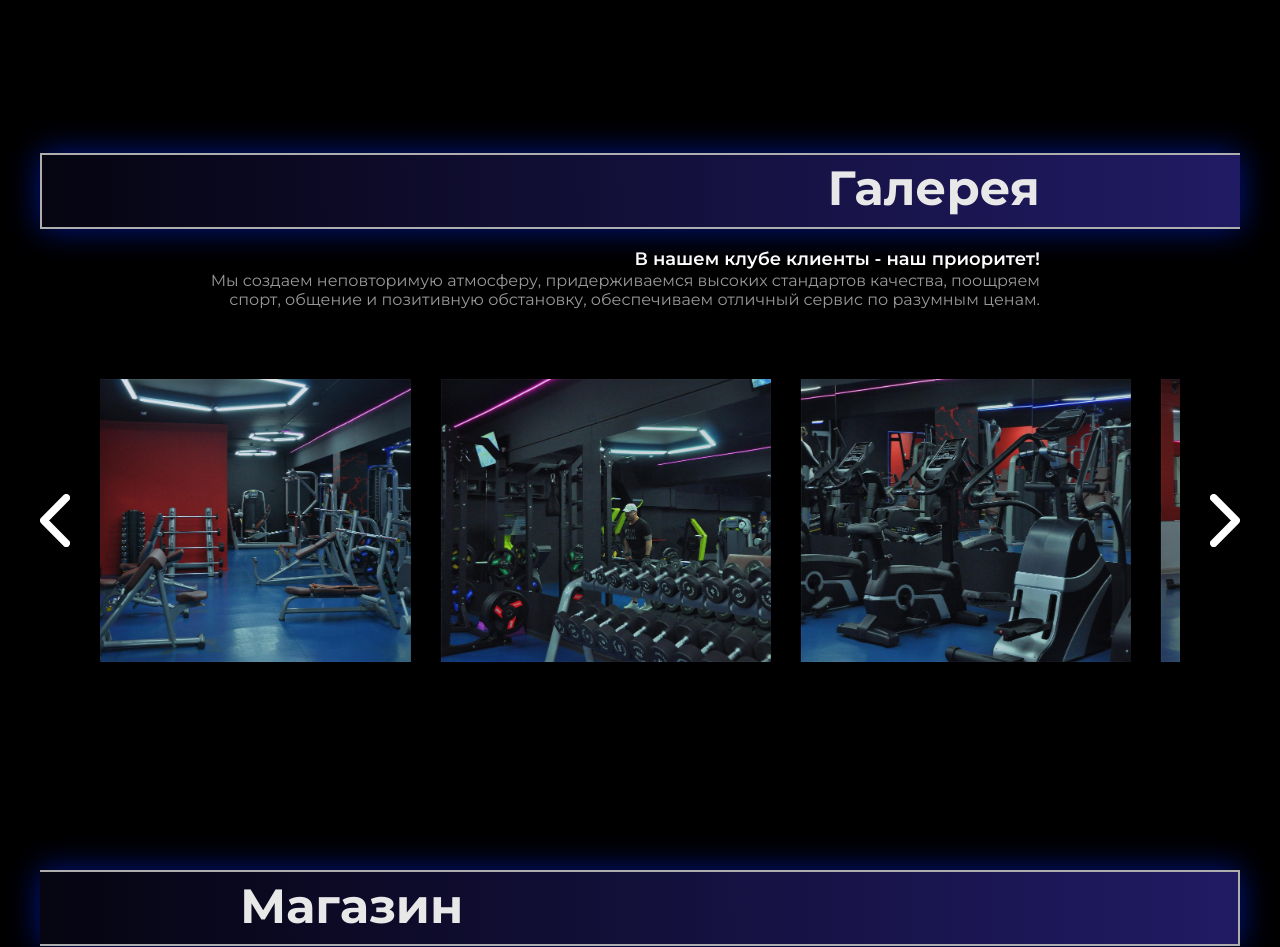
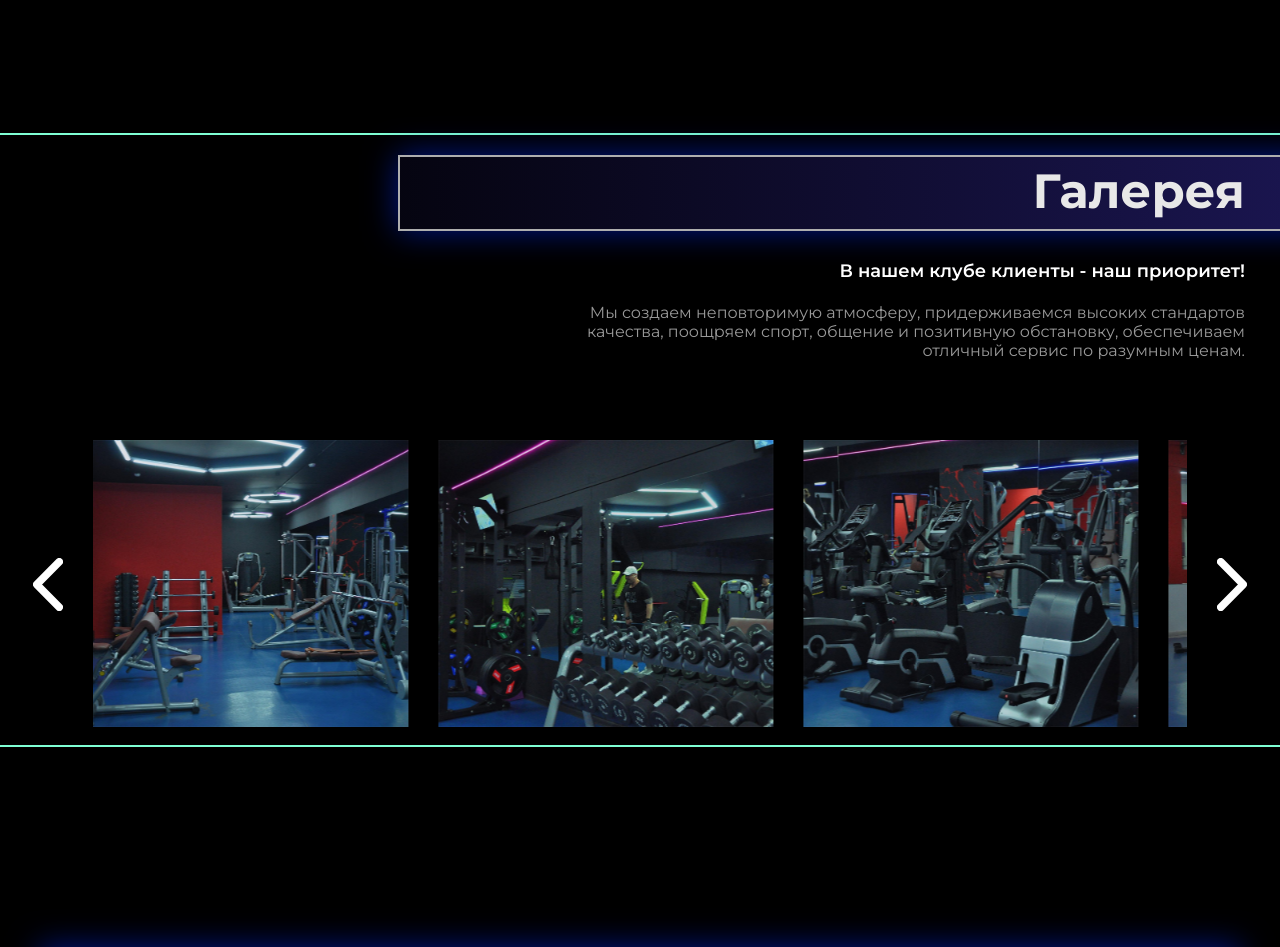
Before and after one commit to radualexeev/fitness-club, a plain HTML site: page client/index.html in a window 1280 px wide. Shown: the part 3420-4367 px from the top of the page. Drawn offline with nearby package versions, Linux system fonts and the light colour scheme.

Commit message:
finished fourth block

```diff
--- a/client/css/style.css
+++ b/client/css/style.css
@@ -442,9 +442,18 @@ a {
 
 .galery {
     margin-bottom: 200px;
+    display: flex;
     flex-direction: column;
-    display: flex;
+    justify-content: start;
+    align-items: center;
     background-color: black;
+}
+
+.block-4 {
+    width: 1920px;
+    height: 614px;
+
+    border: solid 2px aquamarine;
 }
 
 .galery-block {
@@ -466,7 +475,7 @@ a {
     font-style: normal;
     font-weight: 700;
     line-height: 100%;
-    padding: 9px 200px;
+    padding: 10px 353px 10px 0px;
     width: 1200px;
     height: 76px;
     background: linear-gradient(269deg, rgba(82, 67, 251, 0.52) -36.92%, rgba(18, 2, 45, 0.00) 119.81%);
@@ -477,10 +486,10 @@ a {
 
 .galery-text{
     margin-bottom: 70px;
+    display: flex;
     align-items: flex-end;
     justify-content: flex-end;
     flex-direction: column;
-    display: flex;
 }
 
 .info-title-galery{
@@ -490,7 +499,7 @@ a {
     line-height: 120%;
     margin-bottom: 0px;
     text-align: end;
-    padding-right: 200px;
+    padding: 10px 353px 10px 0px;
 }
 
 .info-text-galery{
@@ -500,7 +509,7 @@ a {
     font-weight: 400;
     line-height: 120%;
     text-align: right;
-    padding-right: 200px;
+    padding: 10px 353px 10px 0px;
     width: 1030px;
 }
 
@@ -692,10 +701,10 @@ a {
     background: radial-gradient(20818.76% 404.51% at 55.09% -140%, rgba(251, 0, 0, 0.35) 0%, rgba(104, 0, 0, 0.00) 100%);
     box-shadow: 0px 0px 30px 0px #430000;
     transform: scale(1.01);
-  }
+}
 
 
-  .wrapper{
+.wrapper{
 	display: flex;
 	justify-content:center;
 	align-items: center;
@@ -704,7 +713,6 @@ a {
 @media (max-width:767px){
 	.wrapper{padding: 50px 10px;}
 }
-
 /* Основные стили */
 
 /* Слайдер */
@@ -714,7 +722,7 @@ a {
 /* Ограничивающая оболочка */
 .slick-list {
 	overflow: hidden;
- }
+}
 /* Лента слайдов */
 .slick-track{
 	display: flex;
@@ -748,6 +756,7 @@ a {
 .slider {
 	position: relative;
 	padding: 0px 60px;
+    width: 1214px;
 }
 
 @media (max-width:767px){
--- a/client/index.html
+++ b/client/index.html
@@ -140,7 +140,7 @@
     </div>
 
     <div class="galery">
-    <div id="container-galery" class="container">
+    <div id="container-galery" class="block-4">
         <div class="galery-block">
                 <p class="galery-title">Галерея</p>
                 <div class="galery-text">
```
